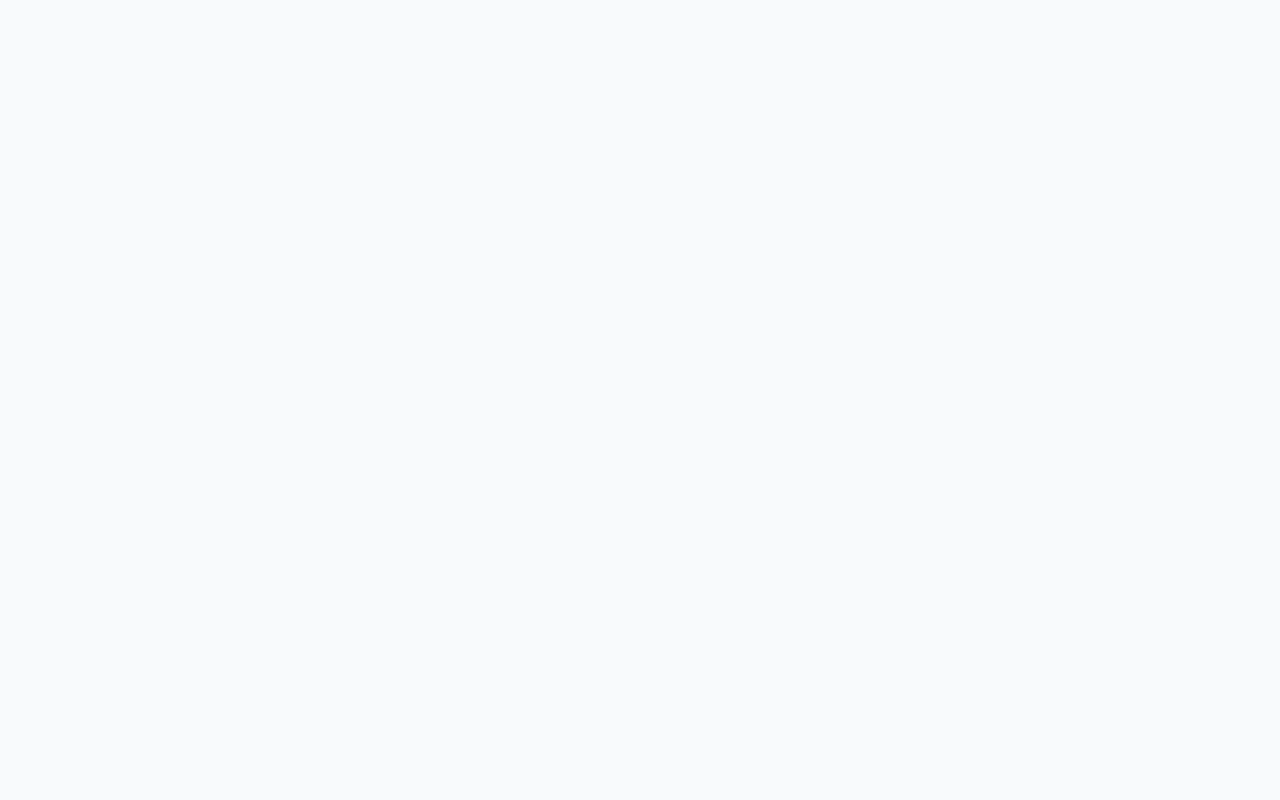
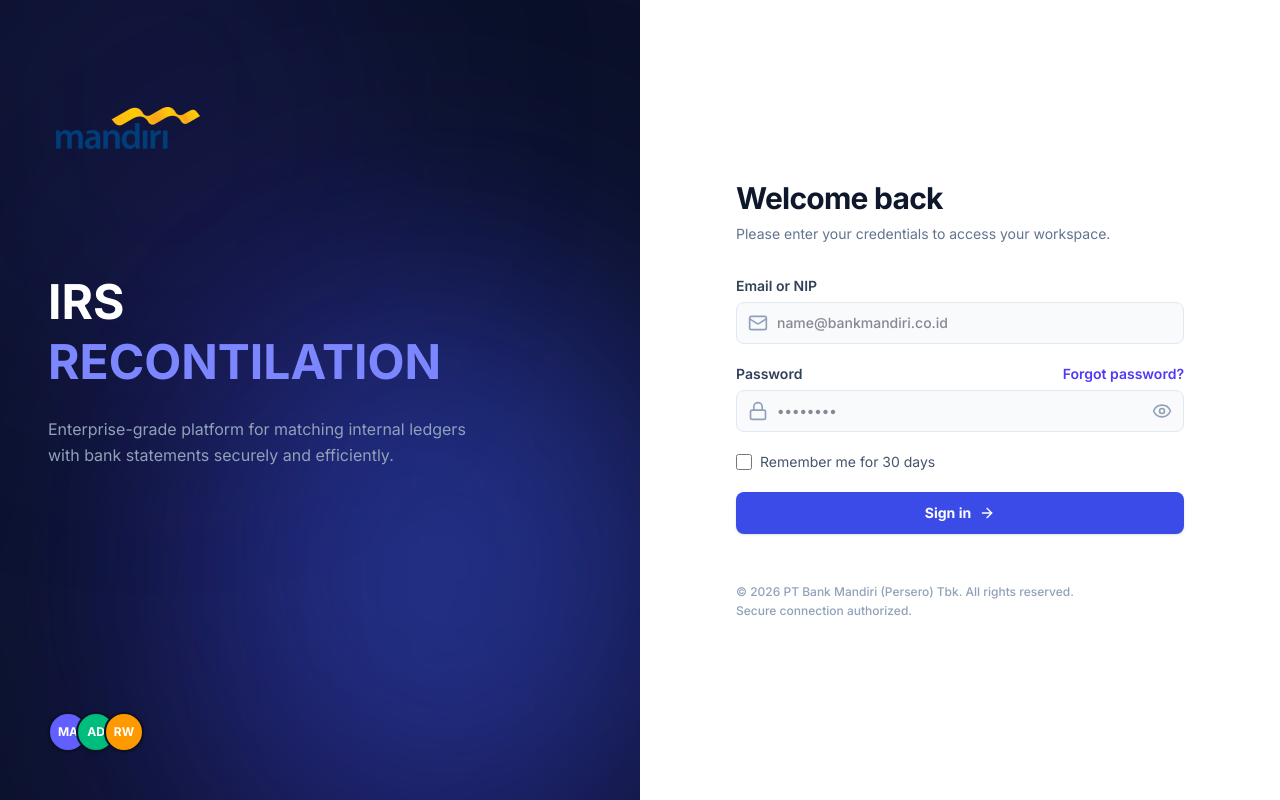
Before and after one commit to hassan2507ali-lgtm/rekon-dashboard, a React (Vite) app: page /login in a window 1280 px wide. Before the commit this address had no page. Built offline with nearby package versions, Linux system fonts and the light colour scheme.

Commit message:
fix: perfect login page UI to match corporate mockup

```diff
--- a/src/App.jsx
+++ b/src/App.jsx
@@ -4,11 +4,15 @@
 import DetailRekon from './pages/DetailRekon';
 import Reporting from './pages/Reporting';
 import RekonResult from './pages/RekonResult';
+import Login from './pages/Login';
 
 function App() {
   return (
     <BrowserRouter>
       <Routes>
+        {/* Rute Login berdiri sendiri di luar DashboardLayout */}
+        <Route path="/login" element={<Login />} />
+
         {/* DashboardLayout membungkus semua halaman agar Sidebar dan Header tetap ada */}
         <Route path="/" element={<DashboardLayout />}>
 
@@ -23,7 +27,6 @@
 
           {/* Halaman Rekon Result */}
           <Route path="rekon-result" element={<RekonResult />} />
-
         </Route>
       </Routes>
     </BrowserRouter>
--- a/src/layouts/DashboardLayout.jsx
+++ b/src/layouts/DashboardLayout.jsx
@@ -9,6 +9,7 @@
   const [isSidebarOpen, setIsSidebarOpen] = useState(false);
 
   return (
+
     <div className="flex h-screen bg-slate-50 overflow-hidden font-sans text-slate-900">
 
       {/* Mengirim state ke Sidebar */}
--- /dev/null
+++ b/src/pages/Login.jsx
@@ -0,0 +1,165 @@
+import { useState } from 'react';
+import { useNavigate } from 'react-router-dom';
+import { Mail, Lock, Eye, EyeOff, ArrowRight } from 'lucide-react';
+import logoMandiri from '../assets/mandiri-logo.png';
+
+export default function Login() {
+  const [showPassword, setShowPassword] = useState(false);
+  const [email, setEmail] = useState('');
+  const [password, setPassword] = useState('');
+  const [isLoading, setIsLoading] = useState(false);
+  const navigate = useNavigate();
+
+  const handleLogin = (e) => {
+    e.preventDefault();
+    setIsLoading(true);
+
+    setTimeout(() => {
+      setIsLoading(false);
+      navigate('/');
+    }, 1500);
+  };
+
+  return (
+    <div className="min-h-screen flex bg-white font-sans">
+
+      {/* SISI KIRI: Branding & Visual (Menyesuaikan dengan Mockup) */}
+      <div className="hidden lg:flex w-1/2 bg-[#0A1128] relative flex-col justify-between p-12 overflow-hidden">
+
+        {/* Efek Pendaran Cahaya Ungu/Biru (Pengganti grafis gelombang jika tidak ada aset gambar) */}
+        <div className="absolute top-0 left-0 w-full h-full overflow-hidden z-0 pointer-events-none">
+          <div className="absolute -top-[20%] -left-[10%] w-[70%] h-[70%] rounded-full bg-indigo-900/20 blur-[100px]"></div>
+          {/* Fokus cahaya ungu pekat di kanan bawah */}
+          <div className="absolute -bottom-[20%] -right-[10%] w-[90%] h-[90%] rounded-full bg-indigo-600/30 blur-[130px]"></div>
+          <div className="absolute bottom-[0%] right-[0%] w-[60%] h-[60%] rounded-full bg-blue-500/20 blur-[100px]"></div>
+        </div>
+
+        {/* --- Bagian Atas: Logo & Teks Utama --- */}
+        <div className="relative z-10">
+          <div className="flex items-center gap-2 mb-16">
+            <img
+              src={logoMandiri}
+              alt="Logo Mandiri"
+              className="h-40 w-auto object-contain"
+            />
+          </div>
+
+          <h1 className="text-4xl lg:text-5xl font-bold text-white leading-tight mb-6">
+            IRS <br/>
+
+            <span className="text-indigo-400">RECONTILATION</span>
+          </h1>
+          <p className="text-slate-400 text-base max-w-md leading-relaxed">
+            Enterprise-grade platform for matching internal ledgers with bank statements securely and efficiently.
+          </p>
+        </div>
+
+        {/* --- SISI KIRI BAWAH: Avatar (Ungu, Hijau, Kuning) --- */}
+        <div className="relative z-10">
+          <div className="flex -space-x-3">
+            <div className="w-10 h-10 rounded-full border-2 border-[#0A1128] bg-indigo-500 flex items-center justify-center text-xs font-bold text-white shadow-sm">MA</div>
+            <div className="w-10 h-10 rounded-full border-2 border-[#0A1128] bg-emerald-500 flex items-center justify-center text-xs font-bold text-white shadow-sm">AD</div>
+            <div className="w-10 h-10 rounded-full border-2 border-[#0A1128] bg-amber-500 flex items-center justify-center text-xs font-bold text-white shadow-sm">RW</div>
+          </div>
+        </div>
+      </div>
+
+      {/* SISI KANAN: Form Login Bersih & Fokus */}
+      <div className="w-full lg:w-1/2 flex items-center justify-center p-8 sm:p-12 relative">
+        <div className="w-full max-w-md">
+
+          {/* Logo Mandiri Cadangan Hanya Muncul di Mobile */}
+          <div className="flex justify-center lg:hidden mb-10">
+            <img src={logoMandiri} alt="Logo Mandiri" className="h-9 w-auto object-contain" />
+          </div>
+
+          <div className="text-center lg:text-left mb-8">
+            <h2 className="text-3xl font-bold text-slate-900 tracking-tight mb-2">Welcome back</h2>
+            <p className="text-slate-500 text-sm">Please enter your credentials to access your workspace.</p>
+          </div>
+
+          <form onSubmit={handleLogin} className="space-y-5">
+            {/* Input Email/NIP */}
+            <div>
+              <label className="block text-sm font-semibold text-slate-700 mb-1.5">Email or NIP</label>
+              <div className="relative">
+                <div className="absolute inset-y-0 left-0 pl-3 flex items-center pointer-events-none">
+                  <Mail className="h-5 w-5 text-slate-400" />
+                </div>
+                <input
+                  type="text"
+                  required
+                  value={email}
+                  onChange={(e) => setEmail(e.target.value)}
+                  className="block w-full pl-10 pr-3 py-2.5 border border-slate-200 rounded-lg text-slate-900 bg-slate-50 hover:bg-white focus:outline-none focus:ring-2 focus:ring-indigo-600/20 focus:border-indigo-600 transition-all text-sm font-medium"
+                  placeholder="name@bankmandiri.co.id"
+                />
+              </div>
+            </div>
+
+            {/* Input Password */}
+            <div>
+              <div className="flex items-center justify-between mb-1.5">
+                <label className="block text-sm font-semibold text-slate-700">Password</label>
+                <a href="#" className="text-sm font-semibold text-indigo-600 hover:text-indigo-800 transition-colors">
+                  Forgot password?
+                </a>
+              </div>
+              <div className="relative">
+                <div className="absolute inset-y-0 left-0 pl-3 flex items-center pointer-events-none">
+                  <Lock className="h-5 w-5 text-slate-400" />
+                </div>
+                <input
+                  type={showPassword ? 'text' : 'password'}
+                  required
+                  value={password}
+                  onChange={(e) => setPassword(e.target.value)}
+                  className="block w-full pl-10 pr-10 py-2.5 border border-slate-200 rounded-lg text-slate-900 bg-slate-50 hover:bg-white focus:outline-none focus:ring-2 focus:ring-indigo-600/20 focus:border-indigo-600 transition-all text-sm font-medium"
+                  placeholder="••••••••"
+                />
+                <button
+                  type="button"
+                  onClick={() => setShowPassword(!showPassword)}
+                  className="absolute inset-y-0 right-0 pr-3 flex items-center text-slate-400 hover:text-slate-600 transition-colors"
+                >
+                  {showPassword ? <EyeOff className="h-5 w-5" /> : <Eye className="h-5 w-5" />}
+                </button>
+              </div>
+            </div>
+
+            {/* Remember Me */}
+            <div className="flex items-center mt-2">
+              <input
+                id="remember-me"
+                type="checkbox"
+                className="h-4 w-4 text-indigo-600 focus:ring-indigo-600 border-slate-300 rounded cursor-pointer"
+              />
+              <label htmlFor="remember-me" className="ml-2 block text-sm text-slate-600 cursor-pointer">
+                Remember me for 30 days
+              </label>
+            </div>
+
+            {/* Tombol Submit */}
+            <button
+              type="submit"
+              disabled={isLoading}
+              className="w-full flex items-center justify-center gap-2 py-2.5 px-4 border border-transparent rounded-lg shadow-sm text-sm font-bold text-white bg-[#3B4BE8] hover:bg-[#2C3E93] focus:outline-none focus:ring-2 focus:ring-offset-2 focus:ring-indigo-600 transition-all disabled:opacity-70 disabled:cursor-not-allowed mt-4"
+            >
+              {isLoading ? (
+                <div className="w-5 h-5 border-2 border-white/30 border-t-white rounded-full animate-spin"></div>
+              ) : (
+                <>Sign in <ArrowRight className="w-4 h-4" /></>
+              )}
+            </button>
+          </form>
+
+          <p className="mt-12 text-center lg:text-left text-xs text-slate-400 font-medium leading-relaxed">
+            &copy; 2026 PT Bank Mandiri (Persero) Tbk. <br className="md:hidden" /> All rights reserved. <br/>
+            Secure connection authorized.
+          </p>
+
+        </div>
+      </div>
+    </div>
+  );
+}
```
